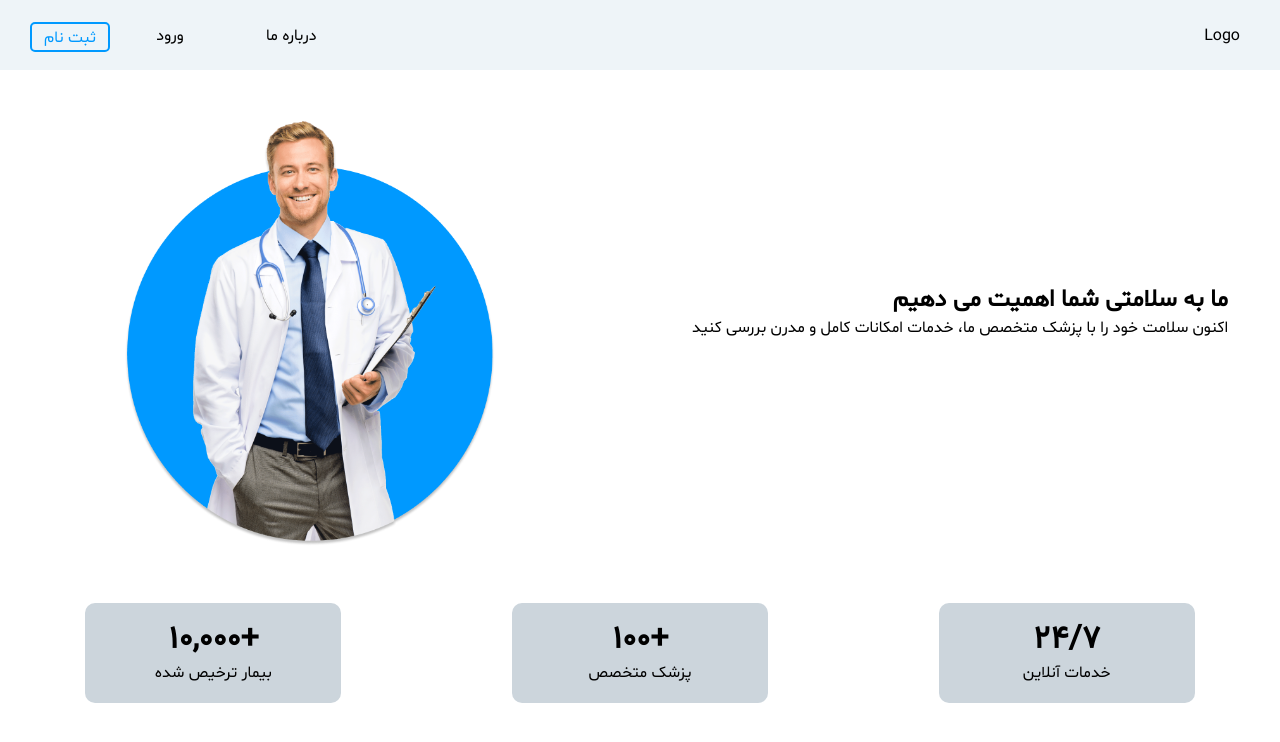
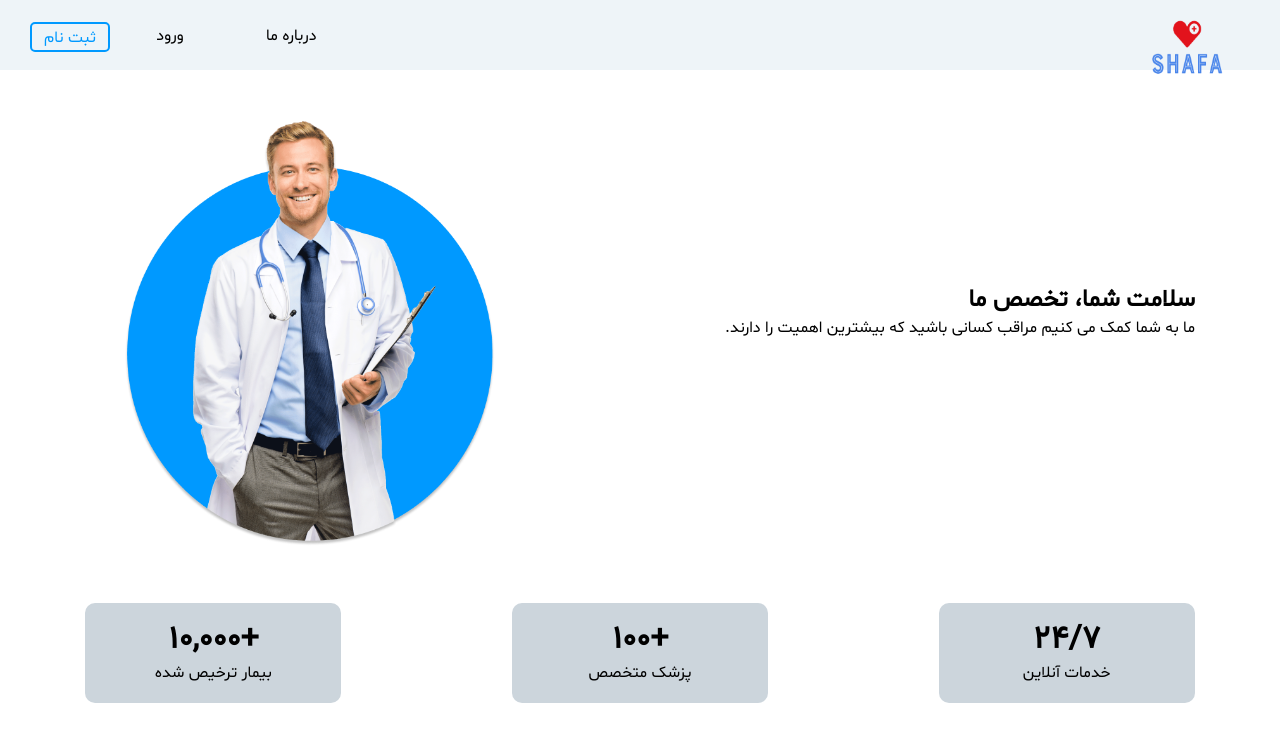
Before and after one commit to Hossein-Asadi/HIS_Project_Front, a Vue app in the folder project/: page / in a window 1280 px wide. Shown: the top 742 px of the page. Built offline with nearby package versions, Linux system fonts and the light colour scheme.

Commit message:
:lipstick: improve landing page design

```diff
--- a/project/src/views/LandingPage.vue
+++ b/project/src/views/LandingPage.vue
@@ -2,7 +2,7 @@
   <div class="landing-container" dir="rtl">
     <div class="navbar-container">
       <div class="logo">
-          Logo
+          <img class="logo-img" src="@/assets/Logo.png" />
       </div>
 
       <div class="info">
@@ -24,10 +24,10 @@
         <div class="text-container fade-in-right" :class="{'active': isActive}">
            <div>
               <h2>
-                  ما به سلامتی شما اهمیت می دهیم
+                سلامت شما، تخصص ما
               </h2>
               <p>
-                  اکنون سلامت خود را با پزشک متخصص ما، خدمات امکانات کامل و مدرن بررسی کنید
+                ما به شما کمک می کنیم مراقب کسانی باشید که بیشترین اهمیت را دارند.
               </p>
            </div>
         </div>
@@ -126,7 +126,13 @@ export default{
 .logo{
   width: 30%;
   padding-right: 40px;
-  padding-top: 20px;
+  padding-top: 5px;
+  height: 100px;
+}
+
+.logo-img{
+  height: 75px;
+  width: 105px;
 }
 
 .info{
```
Also changed, not shown: project/src/assets/Logo.png (added).
